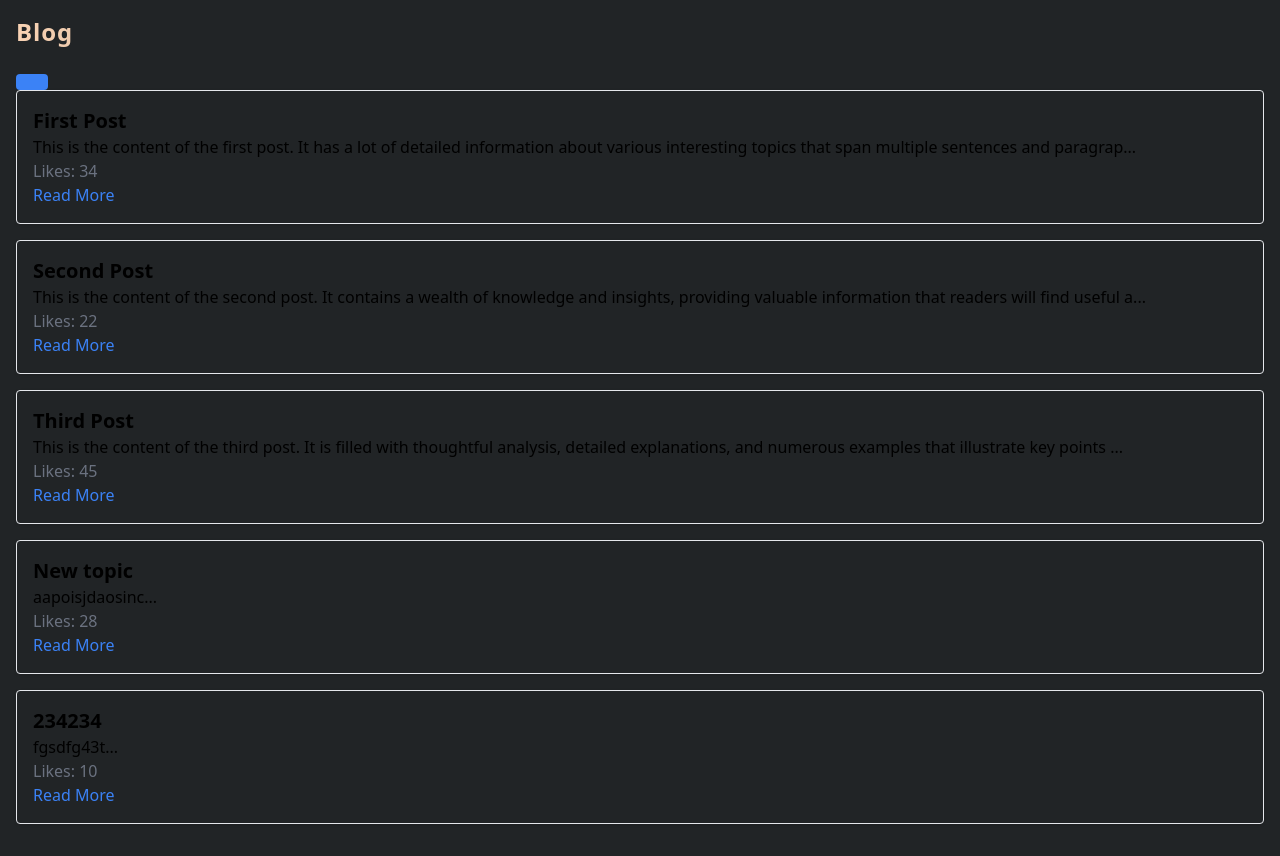
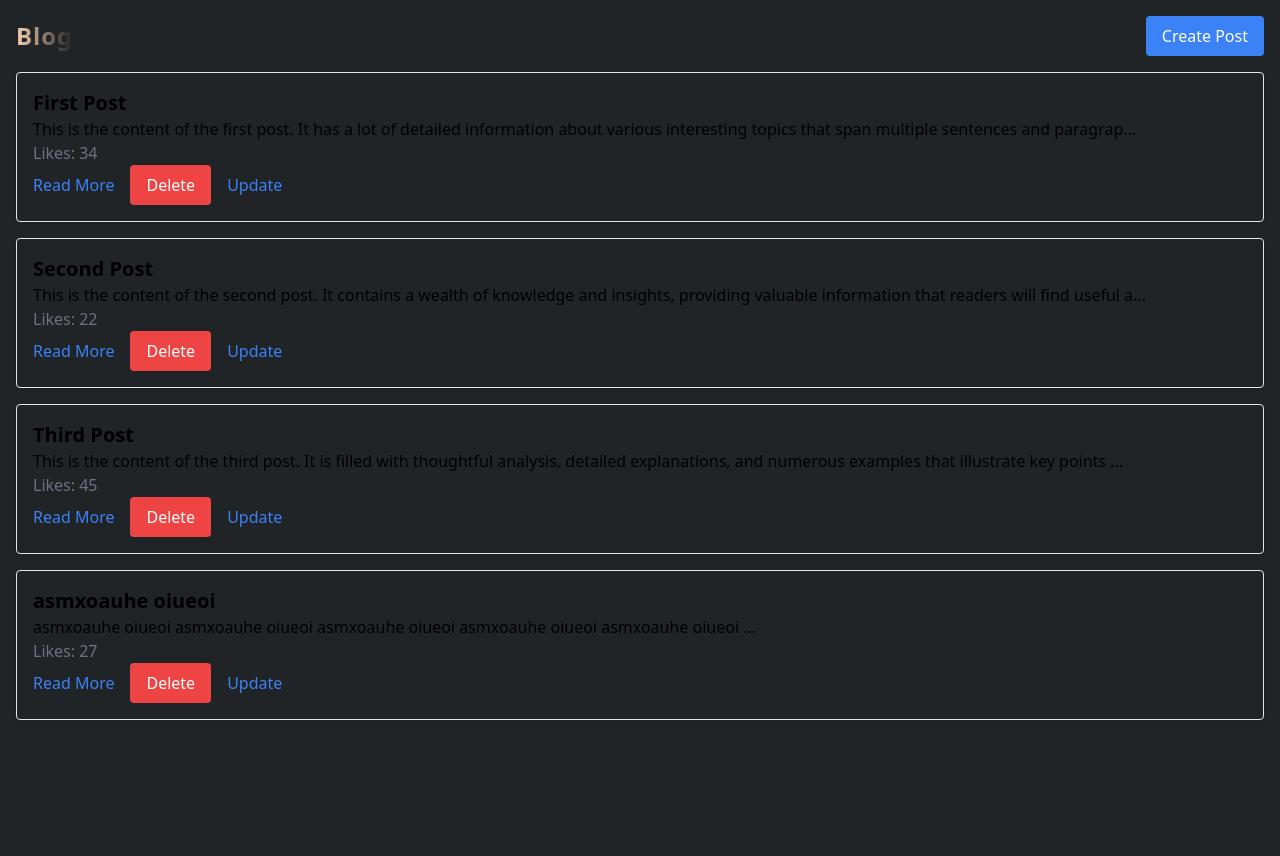
Before and after one commit to bostiog1/Teo-s-Blog, a React (Vite) app: page / in a window 1280 px wide. After the commit the page ends 800 px from the top, so only its background shows below. Built offline with nearby package versions, Linux system fonts and the light colour scheme; data requests are answered from the project's data file.

Commit message:
feat WIP : Context API + Delete + Update button

```diff
--- a/src/App.jsx
+++ b/src/App.jsx
@@ -1,3 +1,4 @@
+/*
 import React from 'react';
 import { BrowserRouter as Router, Route, Routes } from 'react-router-dom';
 import Blog from './components/Blog';
@@ -19,3 +20,30 @@ function App() {
 }
 
 export default App;
+*/
+
+// src/App.js
+import React from 'react';
+import { BrowserRouter as Router, Route, Routes } from 'react-router-dom';
+import Blog from './components/Blog';
+import Details from './components/Details';
+import Form from './components/Form';
+import PostProvider from './context/PostProvider';
+
+function App() {
+  return (
+    <PostProvider>
+      <Router>
+        <div className="App">
+          <Routes>
+            <Route path="/" element={<Blog />} />
+            <Route path="/details/:id" element={<Details />} />
+            <Route path="/form" element={<Form />} />
+          </Routes>
+        </div>
+      </Router>
+    </PostProvider>
+  );
+}
+
+export default App;
--- a/src/components/Blog.jsx
+++ b/src/components/Blog.jsx
@@ -1,3 +1,4 @@
+/*
 import React, { useEffect, useState } from "react";
 import axios from "axios";
 import { Link } from "react-router-dom";
@@ -40,3 +41,30 @@ const Blog = () => {
 };
 
 export default Blog;
+*/
+
+// src/components/Blog.jsx
+import React, { useContext, useEffect } from "react";
+import { PostContext } from "../context/PostContext";
+import PostList from "./PostList";
+import Button from "./Button";
+
+const Blog = () => {
+  const { fetchPosts } = useContext(PostContext);
+
+  useEffect(() => {
+    fetchPosts();
+  }, []);
+
+  return (
+    <div className="p-4">
+      <div className="flex justify-between items-center mb-4">
+        <h1 className="text-2xl font-bold">Blog</h1>
+        <Button text="Create Post" to="/form" />
+      </div>
+      <PostList />
+    </div>
+  );
+};
+
+export default Blog;
--- a/src/components/Button.jsx
+++ b/src/components/Button.jsx
@@ -1,3 +1,5 @@
+// src/components/Button.jsx
+import React from "react";
 import { useNavigate } from "react-router-dom";
 
 const Button = ({ text, to }) => {
--- a/src/components/Post.jsx
+++ b/src/components/Post.jsx
@@ -0,0 +1,26 @@
+// src/components/Post.jsx
+import React, { useContext } from 'react';
+import { Link } from 'react-router-dom';
+import { PostContext } from '../context/PostContext';
+
+const Post = ({ post }) => {
+  const { deletePost } = useContext(PostContext);
+
+  return (
+    <div className="mb-4 p-4 border rounded shadow">
+      <h2 className="text-xl font-semibold">{post.title}</h2>
+      <p>{post.content.substring(0, 150)}...</p>
+      <p className="text-gray-500">Likes: {post.likes}</p>
+      <Link to={`/details/${post.id}`} className="text-blue-500">Read More</Link>
+      <button
+        onClick={() => deletePost(post.id)}
+        className="bg-red-500 text-white px-4 py-2 rounded ml-4"
+      >
+        Delete
+      </button>
+      <Link to={`/update/${post.id}`} className="text-blue-500 ml-4">Update</Link>
+    </div>
+  );
+};
+
+export default Post;
--- a/src/components/PostList.jsx
+++ b/src/components/PostList.jsx
@@ -0,0 +1,18 @@
+// src/components/PostList.jsx
+import React, { useContext } from 'react';
+import { PostContext } from '../context/PostContext';
+import Post from './Post';
+
+const PostList = () => {
+  const { posts } = useContext(PostContext);
+
+  return (
+    <div>
+      {posts.map((post) => (
+        <Post key={post.id} post={post} />
+      ))}
+    </div>
+  );
+};
+
+export default PostList;
--- /dev/null
+++ b/src/context/PostContext.jsx
@@ -0,0 +1,4 @@
+// src/context/PostContext.js
+import { createContext } from 'react';
+
+export const PostContext = createContext(null);
--- /dev/null
+++ b/src/context/PostProvider.jsx
@@ -0,0 +1,45 @@
+// src/context/PostProvider.js
+import React, { useState } from 'react';
+import axios from 'axios';
+import { PostContext } from './PostContext';
+
+const PostProvider = ({ children }) => {
+  const [posts, setPosts] = useState([]);
+
+  const fetchPosts = async () => {
+    try {
+      const response = await axios.get('http://localhost:3000/posts');
+      setPosts(response.data);
+    } catch (error) {
+      console.error('Error fetching posts:', error);
+    }
+  };
+
+  const deletePost = async (id) => {
+    try {
+      await axios.delete(`http://localhost:3000/posts/${id}`);
+      setPosts((prevPosts) => prevPosts.filter((post) => post.id !== id));
+    } catch (error) {
+      console.error('Error deleting post:', error);
+    }
+  };
+
+  const updatePost = async (id, updatedPost) => {
+    try {
+      const response = await axios.put(`http://localhost:3000/posts/${id}`, updatedPost);
+      setPosts((prevPosts) =>
+        prevPosts.map((post) => (post.id === id ? response.data : post))
+      );
+    } catch (error) {
+      console.error('Error updating post:', error);
+    }
+  };
+
+  return (
+    <PostContext.Provider value={{ posts, fetchPosts, deletePost, updatePost }}>
+      {children}
+    </PostContext.Provider>
+  );
+};
+
+export default PostProvider;
--- a/src/data/db.json
+++ b/src/data/db.json
@@ -19,16 +19,10 @@
       "likes": 45
     },
     {
-      "id": "a0ce",
-      "title": "New topic",
-      "content": "aapoisjdaosinc",
-      "likes": 28
-    },
-    {
-      "id": "e562",
-      "title": "234234",
-      "content": "fgsdfg43t",
-      "likes": 10
+      "id": "3305",
+      "title": "asmxoauhe oiueoi ",
+      "content": "asmxoauhe oiueoi asmxoauhe oiueoi asmxoauhe oiueoi asmxoauhe oiueoi asmxoauhe oiueoi ",
+      "likes": 27
     }
   ]
 }
```
Also changed, not shown: src/services/api.js (+23 -0 lines), src/context/PostContext.js (deleted), src/context/PostProvider.js (deleted).
